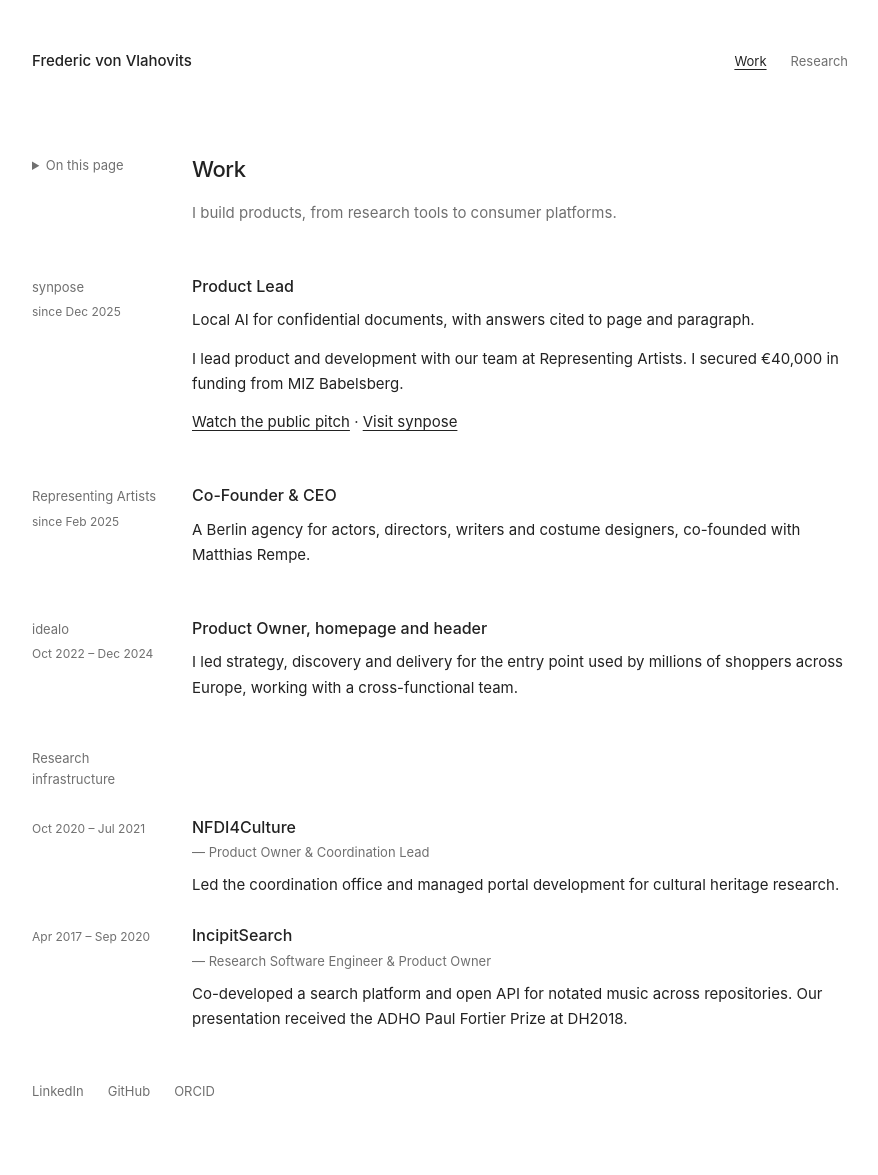
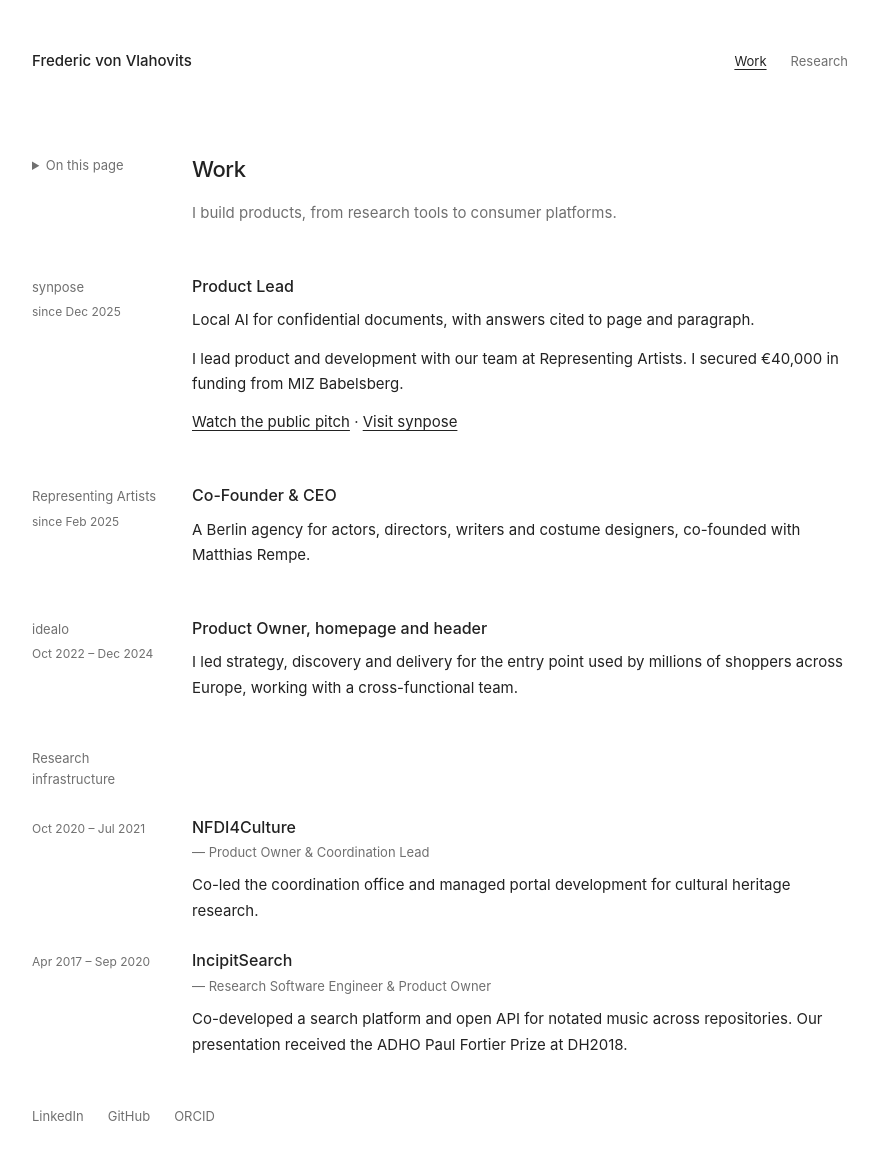
Before and after one commit to vonvlaho/me, a Jekyll site: the page built from work.md, in a window 1280 px wide. Shown: the whole page, without its empty margins (200-1078 px from the left). Built offline with Jekyll 4.4.1, drawn with Linux system fonts in a browser that asks for light colours; before the commit the page ends 1150 px from its top, so only the background shows below that.

Commit message:
work.md aktualisieren

```diff
--- a/work.md
+++ b/work.md
@@ -76,7 +76,7 @@
   <article class="row entry">
     <div class="text">
       <h3 class="entry-title"><a href="https://nfdi4culture.de">NFDI4Culture</a> <span class="org">— Product Owner &amp; Coordination Lead</span></h3>
-      <p>Led the coordination office and managed portal development for cultural heritage research.</p>
+      <p>Co-led the coordination office and managed portal development for cultural heritage research.</p>
     </div>
     <div class="side">
       <p class="side-meta">Oct 2020 – Jul 2021</p>
```
